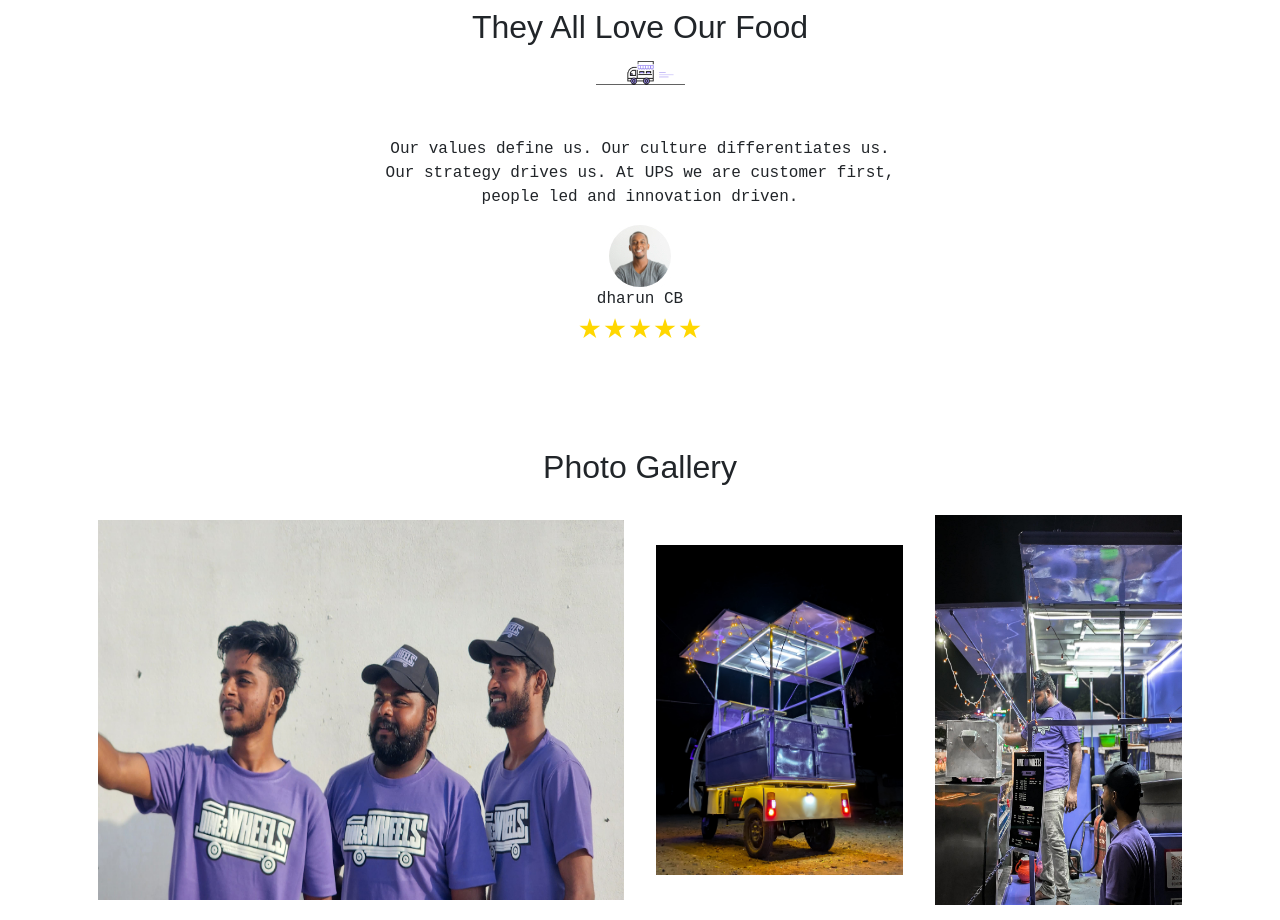
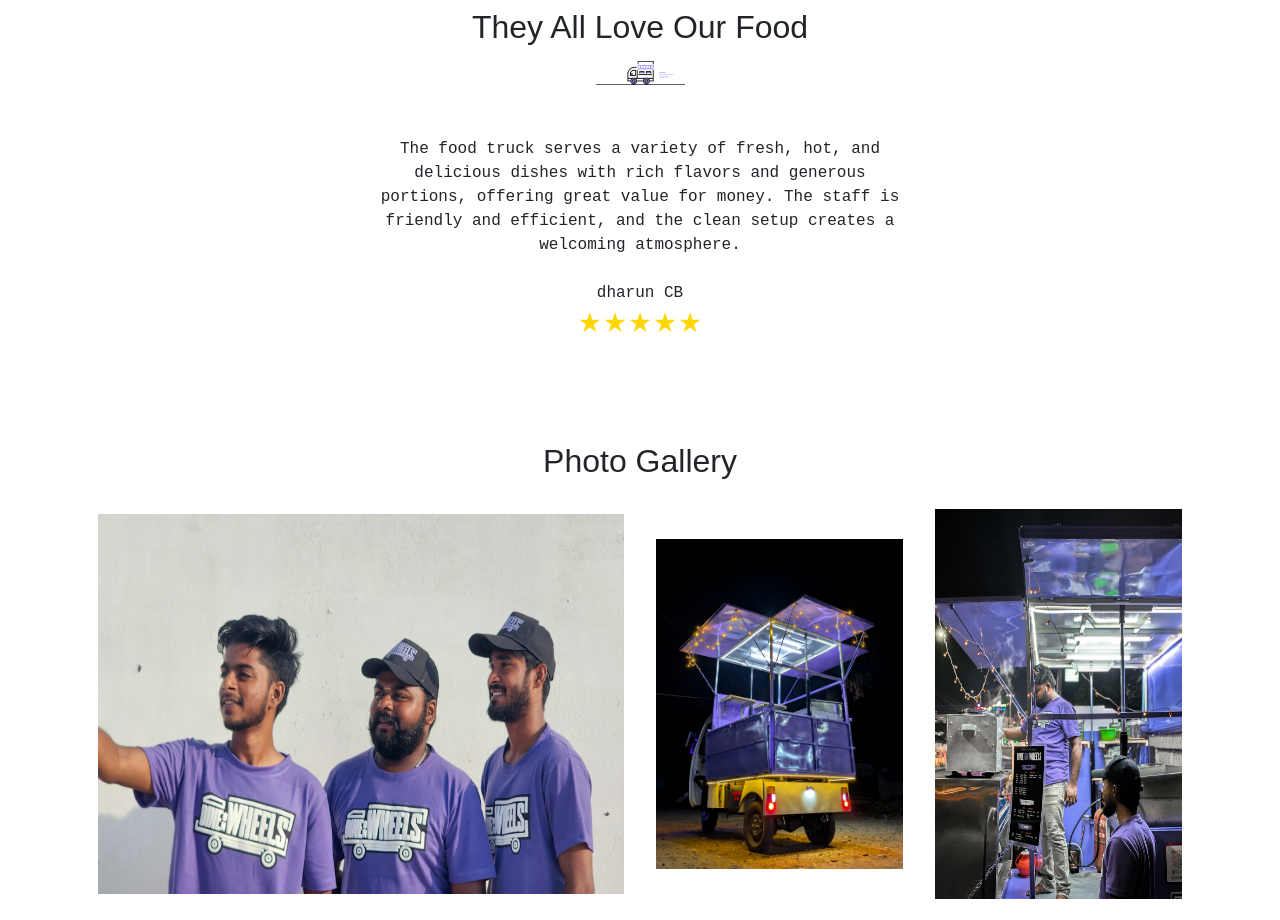
Before and after one commit to Lalithkumarponnambalam/Dine-On-Wheels, a plain HTML site: page index.html in a window 1280 px wide. Shown: the part 3617-4537 px from the top of the page. Drawn offline with nearby package versions, Linux system fonts and the light colour scheme; animation ran at ten frames a second; a web font is replaced by a local one.

Commit message:
update customer reviews

```diff
--- a/index.html
+++ b/index.html
@@ -378,12 +378,10 @@
                                 <!-- First slide -->
                                 <div class="carousel-item active">
                                     <div class="mt-1 monospace-text">
-                                        Our values define us. Our culture differentiates us. Our strategy drives us.
-                                        At UPS we are customer first, people led and innovation driven.
+                                        Recently, I visited <strong>Dine on Wheels</strong>, and the dosas were crispy and flavorful. They offered a wide variety, which was amazing. The service was quick and polite, and the pricing was also affordable. Highly recommended.
                                     </div>
-                                    <div class="mt-3">
-                                        <img src="./assets/profile-1.png" alt="">
-                                        <div class="monospace-text">Lalithkumar</div>
+                                    <div class="mt-4">
+                                        <div class="monospace-text">Bharanidharan</div>
                                         <p style="color: gold; font-size: 24px;">&#9733;&#9733;&#9733;&#9733;&#9733;</p>
                                     </div>
                                 </div>
@@ -391,11 +389,9 @@
                                 <!-- Second slide -->
                                 <div class="carousel-item">
                                     <div class="mt-1 monospace-text">
-                                        Our values define us. Our culture differentiates us. Our strategy drives us.
-                                        At UPS we are customer first, people led and innovation driven.
+                                        I love <strong>Dine On Wheels</strong> food truck! Their dosas are delicious and affordable. Chicken Dosa, Kudal Dosa, and Thokku Dosa are the best! Friendly service and great value. Highly recommended!
                                     </div>
-                                    <div class="mt-3">
-                                        <img src="./assets/profile-2.png" alt="">
+                                    <div class="mt-4">
                                         <div class="monospace-text">Navinkumar</div>
                                         <p style="color: gold; font-size: 24px;">&#9733;&#9733;&#9733;&#9733;&#9733;</p>
                                     </div>
@@ -404,23 +400,19 @@
                                 <!-- Third slide -->
                                 <div class="carousel-item">
                                     <div class="mt-1 monospace-text">
-                                        Our values define us. Our culture differentiates us. Our strategy drives us.
-                                        At UPS we are customer first, people led and innovation driven.
+                                        <strong>Dine on Wheels</strong> serves fresh, flavorful dishes with generous portions, perfect for street food lovers. The friendly staff and clean setup make it a must-visit food truck!
                                     </div>
-                                    <div class="mt-3">
-                                        <img src="./assets/profile-1.png" alt="">
-                                        <div class="monospace-text">Bharanidharan</div>
+                                    <div class="mt-4">
+                                        <div class="monospace-text">Lalithkumar</div>
                                         <p style="color: gold; font-size: 24px;">&#9733;&#9733;&#9733;&#9733;&#9733;</p>
                                     </div>
                                 </div>
 
                                 <div class="carousel-item">
                                     <div class="mt-1 monospace-text">
-                                        Our values define us. Our culture differentiates us. Our strategy drives us.
-                                        At UPS we are customer first, people led and innovation driven.
+                                        The food truck serves a variety of fresh, hot, and delicious dishes with rich flavors and generous portions, offering great value for money. The staff is friendly and efficient, and the clean setup creates a welcoming atmosphere.
                                     </div>
-                                    <div class="mt-3">
-                                        <img src="./assets/profile-1.png" alt="">
+                                    <div class="mt-4">
                                         <div class="monospace-text">dharun CB</div>
                                         <p style="color: gold; font-size: 24px;">&#9733;&#9733;&#9733;&#9733;&#9733;</p>
                                     </div>
```
